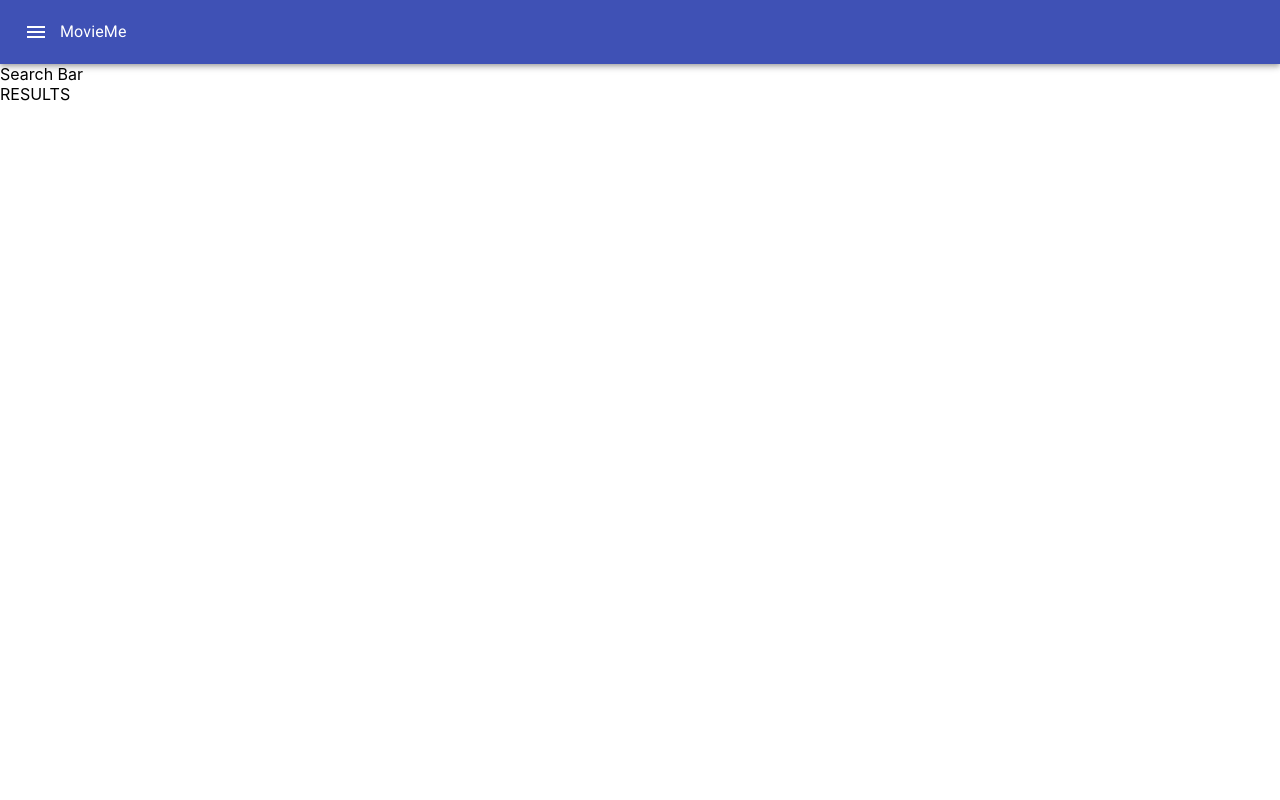
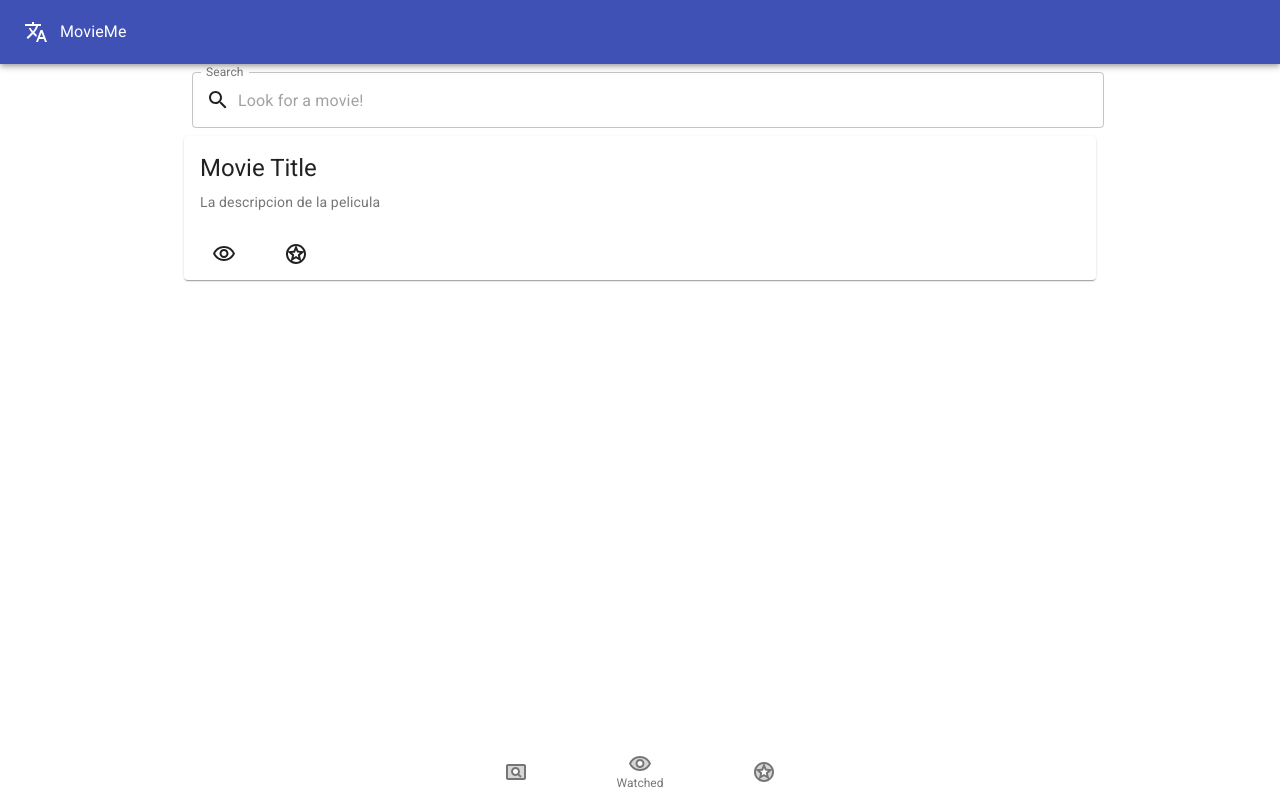
Before and after one commit to ibanld/movieme, a React (Create React App) app: page / in a window 1280 px wide. Built offline with nearby package versions, Linux system fonts and the light colour scheme.

Commit message:
basci deploy

```diff
--- /dev/null
+++ b/src/components/BottomComponent.js
@@ -0,0 +1,46 @@
+import React from 'react';
+import { Link } from 'react-router-dom'
+import { makeStyles } from '@material-ui/core/styles';
+import BottomNavigation from '@material-ui/core/BottomNavigation';
+import BottomNavigationAction from '@material-ui/core/BottomNavigationAction';
+import VisibilityTwoToneIcon from '@material-ui/icons/VisibilityTwoTone';
+import StarsTwoToneIcon from '@material-ui/icons/StarsTwoTone';
+import PageviewTwoToneIcon from '@material-ui/icons/PageviewTwoTone';
+
+const useStyles = makeStyles({
+    root: {
+        width: '100vw',
+        position: 'fixed',
+        bottom: 0
+    },
+});
+
+export default function BottomComponent() {
+    const classes = useStyles();
+    const [value, setValue] = React.useState(0);
+
+    const linkTo = goto => {
+            console.log(goto)
+        return (
+            <Link to={`/${goto}`}/>
+
+        )
+    }
+
+    return (
+        <>
+            <BottomNavigation
+            value={value}
+            onChange={(event, newValue) => {
+                setValue(newValue);
+            }}
+            showLabels
+            className={classes.root}
+            >
+            <Link to="/"><BottomNavigationAction label="Search" icon={<PageviewTwoToneIcon />} /></Link>
+            <BottomNavigationAction label="Watched" icon={<VisibilityTwoToneIcon />} onClick={() => linkTo('watched')} />
+            <Link to="/pending"><BottomNavigationAction label="Pending" icon={<StarsTwoToneIcon />} /></Link>
+            </BottomNavigation>
+        </>
+    );
+}
--- a/src/components/MainComponent.js
+++ b/src/components/MainComponent.js
@@ -1,14 +1,17 @@
 import React from 'react'
 import { BrowserRouter as Router, Switch, Route } from 'react-router-dom'
 import Navbar from './navbar/Navbar'
-import Results from './Results'
+import Results from './search/Results'
 import Watched from './Watched'
 import Pending from './Pending'
+import { Container } from '@material-ui/core'
+import BottomComponent from './BottomComponent'
 
 export const MainComponent = () => {
     return (
         <Router>
             <Navbar />
+            <Container maxWidth="md">
                 <Switch>
                     <Route exact path="/" component={Results}>
                         <Results />
@@ -20,6 +23,8 @@ export const MainComponent = () => {
                         <Pending />
                     </Route>
                 </Switch>
+            </Container>
+            <BottomComponent />
         </Router>
     )
 }
--- a/src/components/SearchBar.js
+++ /dev/null
@@ -1,16 +0,0 @@
-import React from 'react'
-import PropTypes from 'prop-types'
-
-const SearchBar = props => {
-    return (
-        <div>
-            Search Bar
-        </div>
-    )
-}
-
-SearchBar.propTypes = {
-
-}
-
-export default SearchBar
--- a/src/components/navbar/MenuComponent.js
+++ b/src/components/navbar/MenuComponent.js
@@ -1,16 +1,22 @@
 import React from 'react'
-import MenuIcon from '@material-ui/icons/Menu'
+import TranslateIcon from '@material-ui/icons/Translate';
 import { Menu, MenuItem, IconButton } from '@material-ui/core'
 import { Link } from 'react-router-dom'
 
 const MenuComponent = props => {
     const [toggle, setToggle] = React.useState(false)
+    const [lang, setLang] = React.useState('en-US')
 
+    const handleClick = lang => {
+        setToggle(!toggle)
+        setLang(lang)
 
+    }
+    console.log(lang)
     return (
         <>
             <IconButton edge="start" color="inherit" aria-label="menu" onClick={() => setToggle(!toggle)}>
-                <MenuIcon />
+                <TranslateIcon />
             </IconButton>
             <Menu
                 id="drop-menu"
@@ -18,9 +24,9 @@ const MenuComponent = props => {
                 open={Boolean(toggle)}
                 onClose={() => setToggle(!toggle)}
             >
-                <Link to="/"><MenuItem onClick={() => setToggle(!toggle)}>Search</MenuItem></Link>
-                <Link to="/watched"><MenuItem onClick={() => setToggle(!toggle)}>My Movies</MenuItem></Link>
-                <Link to="/pending"><MenuItem onClick={() => setToggle(!toggle)}>My Watch List</MenuItem></Link>
+                <MenuItem onClick={() => handleClick('en-US')}>English</MenuItem>
+                <MenuItem onClick={() => handleClick('es-ES')}>Español</MenuItem>
+                <MenuItem onClick={() => handleClick('pt-BR')}>Portuguese</MenuItem>
             </Menu>
         </>
     )
--- a/src/components/navbar/Navbar.js
+++ b/src/components/navbar/Navbar.js
@@ -1,5 +1,5 @@
 import React from 'react'
-import { AppBar, Typography, Toolbar } from '@material-ui/core'
+import { AppBar, Typography, Toolbar, Button } from '@material-ui/core'
 import MenuComponent from './MenuComponent'
 
 const NavBar = props => {
--- /dev/null
+++ b/src/components/search/ResultList.js
@@ -0,0 +1,55 @@
+import React from 'react'
+import Card from '@material-ui/core/Card';
+import CardActionArea from '@material-ui/core/CardActionArea';
+import CardActions from '@material-ui/core/CardActions';
+import CardContent from '@material-ui/core/CardContent';
+import CardMedia from '@material-ui/core/CardMedia';
+import { Typography, Button } from '@material-ui/core';
+import VisibilityOutlinedIcon from '@material-ui/icons/VisibilityOutlined';
+import VisibilityIcon from '@material-ui/icons/Visibility';
+import StarsOutlinedIcon from '@material-ui/icons/StarsOutlined';
+import StarsIcon from '@material-ui/icons/Stars';
+
+export const ResultList = () => {
+    const [watched, setWatched] = React.useState(false)
+    const [listed, setListed] = React.useState(false)
+
+    return (
+        <Card>
+            <CardActionArea>
+                <CardMedia
+                image="..."
+                title="Movie Poster"
+                />
+                    <CardContent>
+                        <Typography gutterBottom variant="h5" component="h2">Movie Title</Typography>
+                        <Typography variant="body2" color="textSecondary" component="p">
+                            La descripcion de la pelicula
+                        </Typography>
+                    </CardContent>
+            </CardActionArea>
+            <CardActions>
+                {!watched ? (
+                        <Button onClick={ () => setWatched(!watched)}>
+                            <VisibilityOutlinedIcon />
+                        </Button>
+                    ) : (
+                        <Button  onClick={ () => setWatched(!watched)}>
+                            <VisibilityIcon />
+                        </Button>
+                    )}
+                {!listed ? (
+                        <Button onClick={ () => setListed(!listed)}>
+                            <StarsOutlinedIcon />
+                        </Button>
+                    ) : (
+                        <Button onClick={ () => setListed(!listed)}>
+                            <StarsIcon />
+                        </Button>
+                    )}
+            </CardActions>
+        </Card>
+    )
+}
+
+export default ResultList
--- a/src/components/Results.js
+++ b/src/components/search/Results.js
@@ -1,18 +1,14 @@
 import React from 'react'
-import PropTypes from 'prop-types'
 import SearchBar from './SearchBar'
-
+import ResultList from './ResultList'
 const Results = props => {
     return (
         <>
             <SearchBar />
-            RESULTS
+            <ResultList />
         </>
     )
 }
 
-Results.propTypes = {
-
-}
 
 export default Results
--- /dev/null
+++ b/src/components/search/SearchBar.js
@@ -0,0 +1,48 @@
+import React from 'react'
+import { TextField, InputAdornment } from '@material-ui/core'
+import SearchOutlinedIcon from '@material-ui/icons/SearchOutlined';
+
+const SearchBar = props => {
+    const [search, setSearch] = React.useState('')
+    const [show, toggleShow] = React.useState(false)
+
+    const handleChange = e =>{
+        setSearch(e.target.value)
+    }
+
+    if (search.length > 4) {
+        console.log(search);
+        toggleShow(true)
+    }
+
+
+
+    return (
+        <div>
+            <TextField
+                id="outlined-full-width"
+                label="Search"
+                style={{ margin: 8 }}
+                placeholder="Look for a movie!"
+                fullWidth
+                margin="normal"
+                InputProps={{
+                    startAdornment: (
+                        <InputAdornment position="start">
+                            <SearchOutlinedIcon />
+                        </InputAdornment>
+                    ),
+                }}
+                InputLabelProps={{
+                    shrink: true,
+                }}
+                variant="outlined"
+                onChange={(e) => handleChange(e)}
+                name={search}
+            />
+        </div>
+    )
+}
+
+
+export default SearchBar
```
Lines whose indentation alone changed are shown as unchanged.
